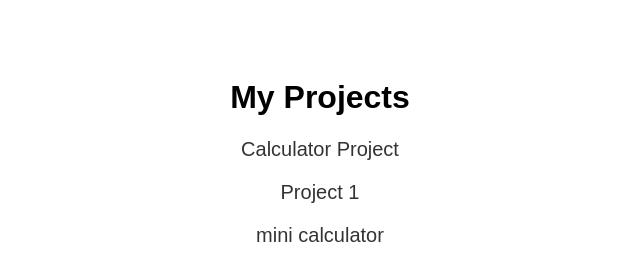
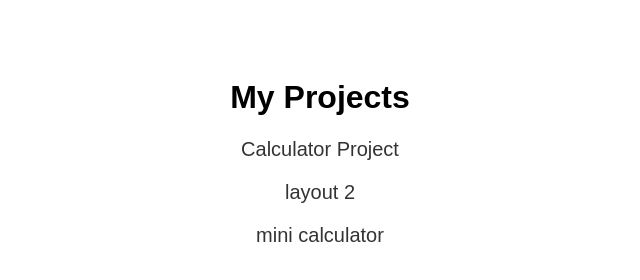
Before and after one commit to RdenX8/My-projects, a plain HTML site: page index.html in a window 1280 px wide. Shown: the full height of the page, 320-960 px from the left. Drawn offline with Linux system fonts and the light colour scheme.

Commit message:
Update index.html

```diff
--- a/index.html
+++ b/index.html
@@ -12,7 +12,7 @@
 <body>
   <h1>My Projects</h1>
   <a href="calculator/index.html" target="_blank">Calculator Project</a>
-  <a href="project1/index.html" target="_blank">Project 1</a>
+  <a href="project1/index.html" target="_blank">layout 2</a>
   <a href="project2/index.html" target="_blank">mini calculator</a>
 </body>
 </html>
```
